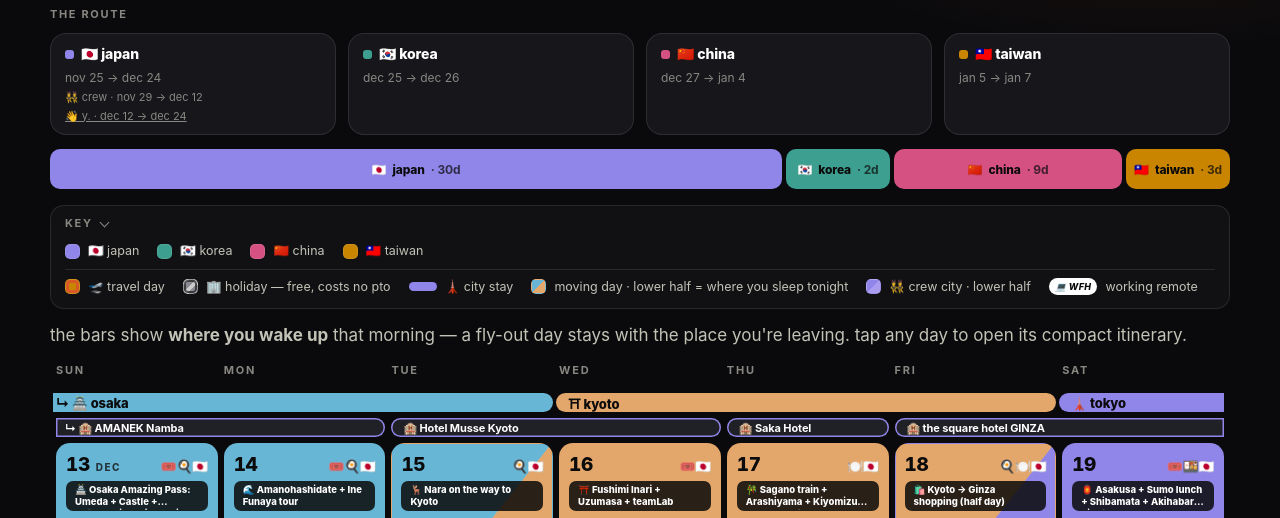
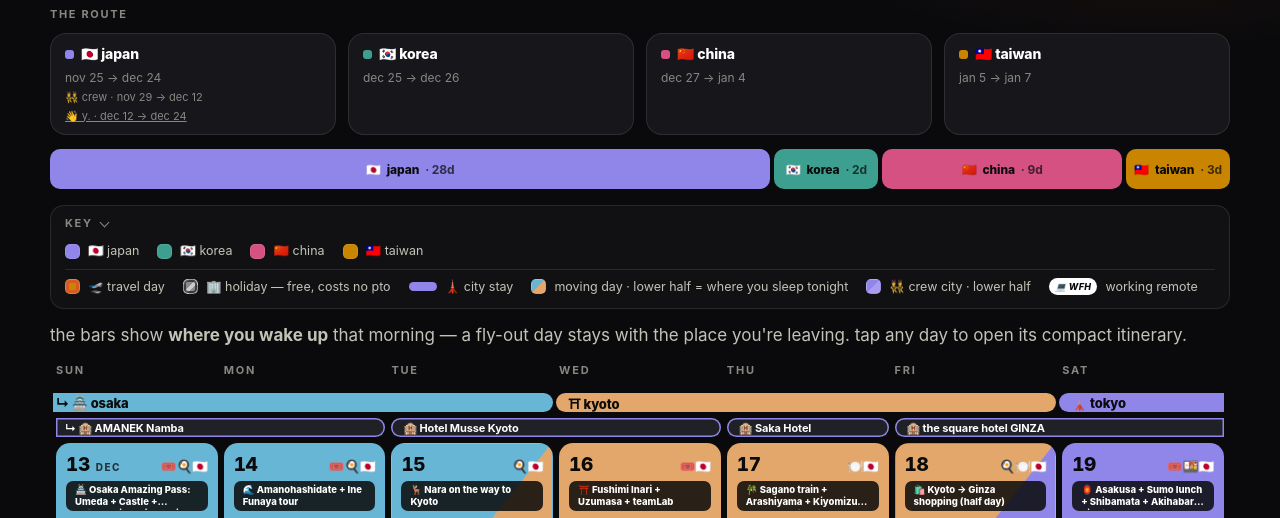
Before and after one commit to mingyaang/jpn2026, a plain HTML site: page index.html in a window 1280 px wide. Shown: the part 261-779 px from the top of the page. Drawn offline with Linux system fonts and the light colour scheme.

Commit message:
Start the trip on Nov 27

```diff
--- a/index.html
+++ b/index.html
@@ -651,7 +651,7 @@
 
 <script>
 document.getElementById('js-status').hidden = true;
-const DEPART = '2026-11-25', RETURN = '2027-01-07';
+const DEPART = '2026-11-27', RETURN = '2027-01-07';
 // Sub-pages: /<key> (a <key>.html symlink to this file) shows one stretch of the trip
 // with the same cards and bookings.
 const PARTS = {
@@ -1726,7 +1726,7 @@ const COUNTRIES = [
 // itinerary (cities) sits nearest the calendar and context stacks above it.
 const BANDS = [
   // City bands show where you wake up. December 18 is the Kyoto wake-up and Tokyo travel day.
-  { kind:'city', icon:'🗼', label:'tokyo',    sub:'', start:'2026-11-25', end:'2026-12-06' },
+  { kind:'city', icon:'🗼', label:'tokyo',    sub:'', start:'2026-11-28', end:'2026-12-06' },
   { kind:'city', icon:'🏯', label:'osaka',    sub:'', start:'2026-12-07', end:'2026-12-15', hue:'var(--city-osaka)' },
   { kind:'city', icon:'⛩', label:'kyoto',    sub:'', start:'2026-12-16', end:'2026-12-18', hue:'var(--city-kyoto)' },
   { kind:'city', icon:'🗼', label:'tokyo',    sub:'', start:'2026-12-19', end:'2026-12-24' },
@@ -1745,9 +1745,9 @@ const CREW_STAYS = [
 ];
 const KIND_ORDER = ['city', 'booking'];
 
-const DEFAULT_WFH = ['2026-11-25', '2026-12-11'];
+const DEFAULT_WFH = ['2026-11-27', '2026-12-11'];
 const LEGS = [
-  { start:'2026-11-25', end:'2026-12-24' },
+  { start:'2026-11-27', end:'2026-12-24' },
   { start:'2026-12-25', end:'2026-12-26' },
   { start:'2026-12-27', end:'2027-01-04' },
   { start:'2027-01-05', end:'2027-01-07' },
```
Also changed, not shown: japan.html (+4 -4 lines).
